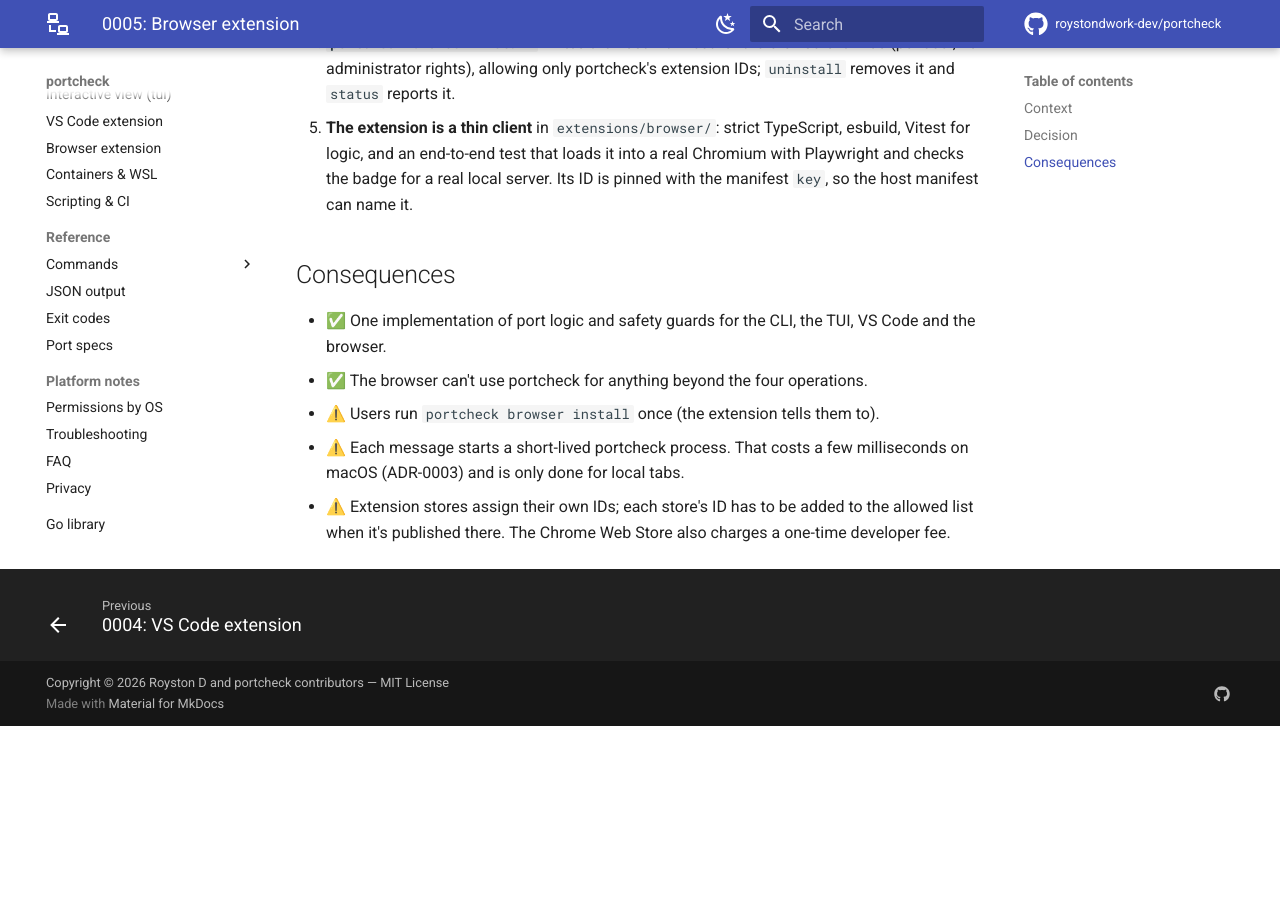
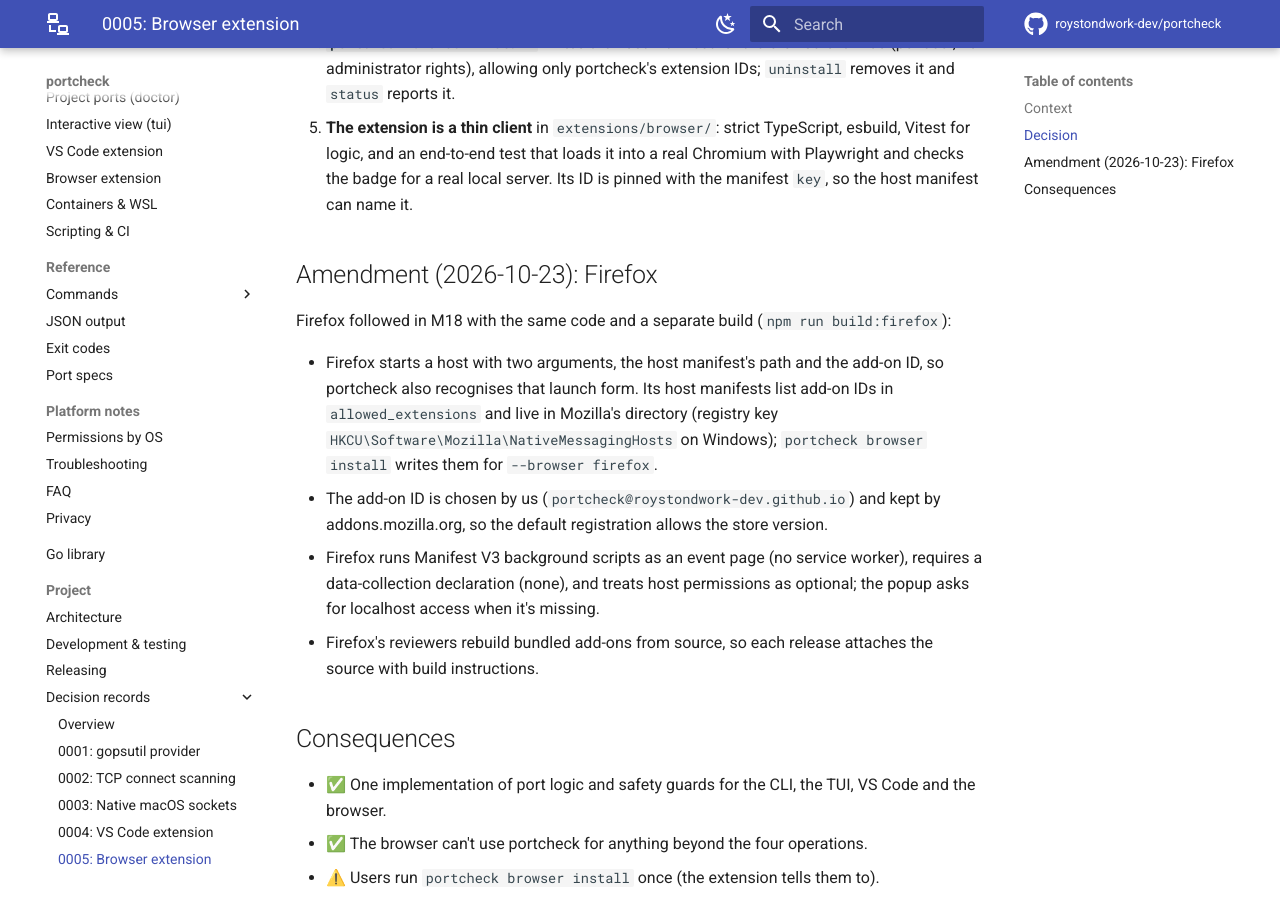
Before and after one commit to roystondwork-dev/portcheck, an MkDocs documentation site: the page built from docs/adr/0005-browser-extension.md, in a window 1280 px wide and 900 px high, scrolled down 984 px. Built offline with MkDocs 1.6.1 and Material for MkDocs 9.7.7, drawn with Linux system fonts in a browser that asks for light colours; comment, search, counter and statistics services are not loaded; before the commit the page ends 1710 px from its top, so only the background shows below that.

Commit message:
feat(release): attach the Firefox add-on and its source to releases
Each release adds portcheck-firefox-X.Y.Z.zip (for addons.mozilla.org) and
portcheck-firefox-source-X.Y.Z.zip, the extensions/browser folder at the tag
with BUILD-FIREFOX.md, because Firefox's reviewers rebuild bundled add-ons.
Docs: the Firefox section in the browser guide, the ADR-0005 amendment, the
release checklist, and M18/M19 in TASKS.md.

````diff
--- a/docs/adr/0005-browser-extension.md
+++ b/docs/adr/0005-browser-extension.md
@@ -37,6 +37,24 @@
    with Playwright and checks the badge for a real local server. Its ID is pinned with
    the manifest `key`, so the host manifest can name it.
 
+## Amendment (2026-10-23): Firefox
+
+Firefox followed in M18 with the same code and a separate build (`npm run
+build:firefox`):
+
+- Firefox starts a host with two arguments, the host manifest's path and the add-on
+  ID, so portcheck also recognises that launch form. Its host manifests list add-on IDs
+  in `allowed_extensions` and live in Mozilla's directory (registry key
+  `HKCU\Software\Mozilla\NativeMessagingHosts` on Windows); `portcheck browser install`
+  writes them for `--browser firefox`.
+- The add-on ID is chosen by us (`portcheck@roystondwork-dev.github.io`) and kept by
+  addons.mozilla.org, so the default registration allows the store version.
+- Firefox runs Manifest V3 background scripts as an event page (no service worker),
+  requires a data-collection declaration (none), and treats host permissions as
+  optional; the popup asks for localhost access when it's missing.
+- Firefox's reviewers rebuild bundled add-ons from source, so each release attaches the
+  source with build instructions.
+
 ## Consequences
 
 - ✅ One implementation of port logic and safety guards for the CLI, the TUI, VS Code
--- a/docs/commands/portcheck_browser.md
+++ b/docs/commands/portcheck_browser.md
@@ -10,8 +10,8 @@
 
 ### Synopsis
 
-Register portcheck with Chromium browsers (Chrome, Edge, Chromium, Brave) so
-the portcheck browser extension can ask it which process serves a localhost
+Register portcheck with your browsers (Chrome, Edge, Chromium, Brave, Firefox)
+so the portcheck browser extension can ask it which process serves a localhost
 page, and stop it.
 
 Registration is per user and needs no administrator rights. The browser can
--- a/docs/commands/portcheck_browser_install.md
+++ b/docs/commands/portcheck_browser_install.md
@@ -21,8 +21,8 @@
 ### Options
 
 ```
-      --browser strings        browsers to register with: chrome, edge, chromium, brave (default: those installed)
-      --extension-id strings   also allow these extension IDs (e.g. a development build)
+      --browser strings        browsers to register with: chrome, edge, chromium, brave, firefox (default: those installed)
+      --extension-id strings   also allow these extension IDs (Chromium) or add-on IDs (Firefox), e.g. a development build
   -h, --help                   help for install
       --path string            portcheck binary to register (default: this one)
 ```
````
Also changed, not shown: TASKS.md (+12 -0 lines), docs/guide/browser.md (+13 -0 lines), docs/releasing.md (+11 -2 lines), extensions/browser/BUILD-FIREFOX.md (added, +30 -0 lines), 1 other file.
